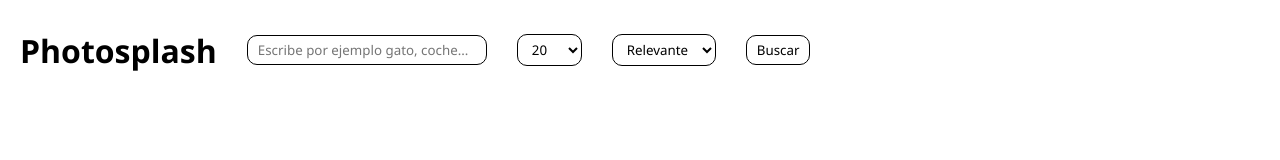
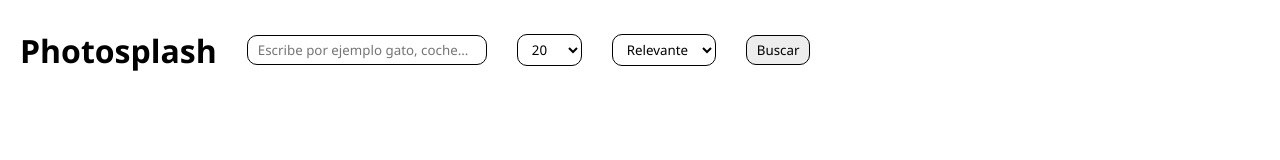
Before and after one commit to Dani-GT/Async_project, a website built with Vite: page Async_project/index.html in a window 1280 px wide. In both pictures the pointer is over the button "Buscar". Shown: the top 160 px of the page. Built offline with nearby package versions, Linux system fonts and the light colour scheme; no server answers.

Commit message:
idea principal

```diff
--- a/Async_project/style.css
+++ b/Async_project/style.css
@@ -23,3 +23,7 @@
     background-color: white;
     border: 1px black solid;
 }
+
+#searchBtn:hover{
+    background-color: rgba(196, 193, 193, 0.292);
+}
```
